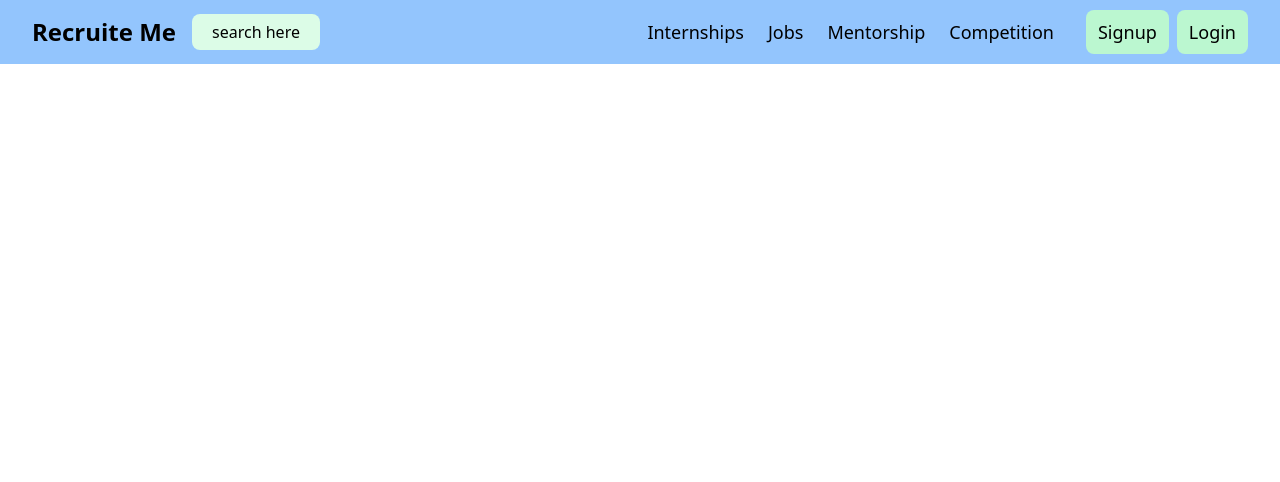
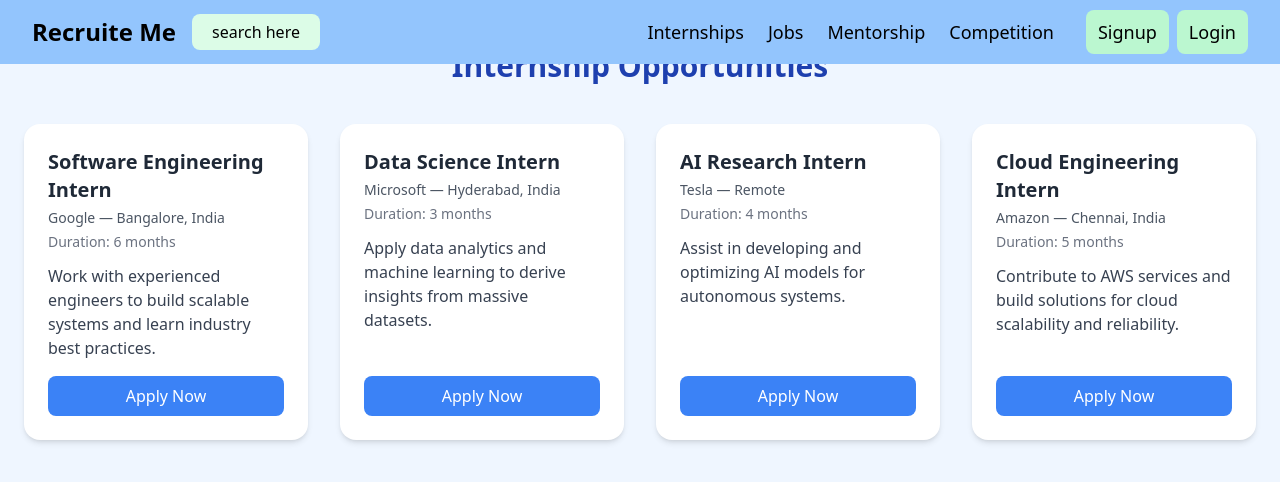
Before and after one commit to sadanandkaji/recruitmentapp, a Next.js app in the folder apps/web/: page /internships in a window 1280 px wide. Shown: the top 482 px of the page. Built offline with nearby package versions, Linux system fonts and the light colour scheme.

Commit message:
added dummy info

```diff
--- a/apps/web/app/competitions/page.tsx
+++ b/apps/web/app/competitions/page.tsx
@@ -1,6 +1,58 @@
+"use client";
 
-export default function Competition(){
-    return <div className="flex justify-center items-center">
-        this is Competition page
+export default function Competition() {
+  const competitions = [
+    {
+      id: 1,
+      title: "AI Innovation Challenge",
+      date: "Nov 20, 2025",
+      description: "Build AI solutions to tackle real-world problems and win exciting prizes.",
+    },
+    {
+      id: 2,
+      title: "Hack the Future",
+      date: "Dec 5, 2025",
+      description: "A 48-hour coding marathon to solve tech challenges from top companies.",
+    },
+    {
+      id: 3,
+      title: "Design Sprint 2025",
+      date: "Jan 10, 2026",
+      description: "Compete with designers to create impactful UI/UX prototypes.",
+    },
+    {
+      id: 4,
+      title: "Startup Pitch Battle",
+      date: "Feb 1, 2026",
+      description: "Pitch your startup idea to investors and get funding opportunities.",
+    },
+  ];
+
+  return (
+    <div className="min-h-screen bg-blue-50 py-12 px-6">
+      <h1 className="text-3xl font-bold text-center mb-10 text-blue-800">
+        Competitions
+      </h1>
+
+      <div className="grid gap-8 sm:grid-cols-2 lg:grid-cols-3 xl:grid-cols-4 justify-items-center">
+        {competitions.map((comp) => (
+          <div
+            key={comp.id}
+            className="bg-white shadow-md hover:shadow-xl transition-all duration-300 rounded-2xl w-full max-w-xs p-6 flex flex-col justify-between"
+          >
+            <div>
+              <h2 className="text-xl font-semibold text-gray-800 mb-2">
+                {comp.title}
+              </h2>
+              <p className="text-sm text-gray-500 mb-3">{comp.date}</p>
+              <p className="text-gray-700 mb-4">{comp.description}</p>
+            </div>
+            <button className="bg-blue-500 text-white py-2 rounded-lg hover:bg-blue-600 transition-colors">
+              Join Now
+            </button>
+          </div>
+        ))}
+      </div>
     </div>
+  );
 }
--- a/apps/web/app/internships/page.tsx
+++ b/apps/web/app/internships/page.tsx
@@ -1,10 +1,75 @@
-export default async function Internships() {
+"use client";
 
+export default function Internships() {
+  const internships = [
+    {
+      id: 1,
+      company: "Google",
+      role: "Software Engineering Intern",
+      location: "Bangalore, India",
+      duration: "6 months",
+      description:
+        "Work with experienced engineers to build scalable systems and learn industry best practices.",
+    },
+    {
+      id: 2,
+      company: "Microsoft",
+      role: "Data Science Intern",
+      location: "Hyderabad, India",
+      duration: "3 months",
+      description:
+        "Apply data analytics and machine learning to derive insights from massive datasets.",
+    },
+    {
+      id: 3,
+      company: "Tesla",
+      role: "AI Research Intern",
+      location: "Remote",
+      duration: "4 months",
+      description:
+        "Assist in developing and optimizing AI models for autonomous systems.",
+    },
+    {
+      id: 4,
+      company: "Amazon",
+      role: "Cloud Engineering Intern",
+      location: "Chennai, India",
+      duration: "5 months",
+      description:
+        "Contribute to AWS services and build solutions for cloud scalability and reliability.",
+    },
+  ];
 
   return (
-    <div className="flex justify-center items-center">
-    this is Internships page
+    <div className="min-h-screen bg-blue-50 py-12 px-6">
+      <h1 className="text-3xl font-bold text-center mb-10 text-blue-800">
+        Internship Opportunities
+      </h1>
 
+      <div className="grid gap-8 sm:grid-cols-2 lg:grid-cols-3 xl:grid-cols-4 justify-items-center">
+        {internships.map((intern) => (
+          <div
+            key={intern.id}
+            className="bg-white shadow-md hover:shadow-xl transition-all duration-300 rounded-2xl w-full max-w-xs p-6 flex flex-col justify-between"
+          >
+            <div>
+              <h2 className="text-xl font-semibold text-gray-800 mb-1">
+                {intern.role}
+              </h2>
+              <p className="text-sm text-gray-600 mb-1">
+                <span className="font-medium">{intern.company}</span> — {intern.location}
+              </p>
+              <p className="text-sm text-gray-500 mb-3">
+                Duration: {intern.duration}
+              </p>
+              <p className="text-gray-700 mb-4">{intern.description}</p>
+            </div>
+            <button className="bg-blue-500 text-white py-2 rounded-lg hover:bg-blue-600 transition-colors">
+              Apply Now
+            </button>
+          </div>
+        ))}
+      </div>
     </div>
   );
 }
--- a/apps/web/app/jobs/page.tsx
+++ b/apps/web/app/jobs/page.tsx
@@ -1,6 +1,79 @@
+"use client";
 
-export default function Jobs(){
-    return <div className="flex justify-center items-center">
-        this is Jobs page
+export default function Jobs() {
+  const jobs = [
+    {
+      id: 1,
+      company: "Google",
+      position: "Frontend Developer",
+      location: "Bangalore, India",
+      type: "Full-time",
+      salary: "₹15–25 LPA",
+      description:
+        "Work on Google’s core web applications and optimize user experience with React and Next.js.",
+    },
+    {
+      id: 2,
+      company: "Amazon",
+      position: "Backend Engineer",
+      location: "Hyderabad, India",
+      type: "Full-time",
+      salary: "₹18–28 LPA",
+      description:
+        "Design scalable APIs and microservices for high-performance cloud applications on AWS.",
+    },
+    {
+      id: 3,
+      company: "Microsoft",
+      position: "DevOps Engineer",
+      location: "Pune, India",
+      type: "Remote",
+      salary: "₹14–22 LPA",
+      description:
+        "Automate CI/CD pipelines and manage cloud infrastructure with Azure DevOps.",
+    },
+    {
+      id: 4,
+      company: "Tesla",
+      position: "AI Software Engineer",
+      location: "Remote",
+      type: "Contract",
+      salary: "₹20–35 LPA",
+      description:
+        "Contribute to AI-based automation systems for Tesla’s vehicle and manufacturing platforms.",
+    },
+  ];
+
+  return (
+    <div className="min-h-screen bg-blue-50 py-12 px-6">
+      <h1 className="text-3xl font-bold text-center mb-10 text-blue-800">
+        Job Openings
+      </h1>
+
+      <div className="grid gap-8 sm:grid-cols-2 lg:grid-cols-3 xl:grid-cols-4 justify-items-center">
+        {jobs.map((job) => (
+          <div
+            key={job.id}
+            className="bg-white shadow-md hover:shadow-xl transition-all duration-300 rounded-2xl w-full max-w-xs p-6 flex flex-col justify-between"
+          >
+            <div>
+              <h2 className="text-xl font-semibold text-gray-800 mb-1">
+                {job.position}
+              </h2>
+              <p className="text-sm text-gray-600 mb-1">
+                <span className="font-medium">{job.company}</span> — {job.location}
+              </p>
+              <p className="text-sm text-gray-500 mb-2">
+                {job.type} | {job.salary}
+              </p>
+              <p className="text-gray-700 mb-4">{job.description}</p>
+            </div>
+            <button className="bg-blue-500 text-white py-2 rounded-lg hover:bg-blue-600 transition-colors">
+              Apply Now
+            </button>
+          </div>
+        ))}
+      </div>
     </div>
+  );
 }
--- a/apps/web/app/mentorship/page.tsx
+++ b/apps/web/app/mentorship/page.tsx
@@ -1,6 +1,48 @@
+export default function Mentorship() {
+  const mentors = [
+    {
+      name: "Dr. Aisha Patel",
+      title: "AI Research Mentor",
+      description: "Guiding students in Machine Learning, AI Ethics, and NLP research projects.",
+      image: "https://randomuser.me/api/portraits/women/45.jpg",
+    },
+    {
+      name: "Ravi Kumar",
+      title: "Full Stack Developer Mentor",
+      description: "Helps students build production-grade web apps using React, Node.js, and DevOps tools.",
+      image: "https://randomuser.me/api/portraits/men/22.jpg",
+    },
+    {
+      name: "Anjali Sharma",
+      title: "Data Science Mentor",
+      description: "Expert in Python, TensorFlow, and real-world data analytics mentorship.",
+      image: "https://randomuser.me/api/portraits/women/32.jpg",
+    },
+  ];
 
-export default function Mentorship(){
-    return <div className="flex justify-center items-center">
-        this is mentorship page
+  return (
+    <div className="min-h-screen bg-blue-50 py-10 px-6">
+      <h1 className="text-3xl font-bold text-center mb-10">Mentorship Programs</h1>
+      <div className="grid grid-cols-1 sm:grid-cols-2 lg:grid-cols-3 gap-8 max-w-6xl mx-auto">
+        {mentors.map((mentor, index) => (
+          <div
+            key={index}
+            className="bg-white shadow-lg rounded-2xl p-6 flex flex-col items-center text-center hover:shadow-2xl transition-shadow duration-300"
+          >
+            <img
+              src={mentor.image}
+              alt={mentor.name}
+              className="w-24 h-24 rounded-full mb-4 object-cover"
+            />
+            <h2 className="text-xl font-semibold">{mentor.name}</h2>
+            <p className="text-blue-600 font-medium">{mentor.title}</p>
+            <p className="text-gray-600 mt-2 text-sm">{mentor.description}</p>
+            <button className="mt-4 bg-blue-500 text-white px-4 py-2 rounded-lg hover:bg-blue-600 transition">
+              Connect
+            </button>
+          </div>
+        ))}
+      </div>
     </div>
+  );
 }
```
